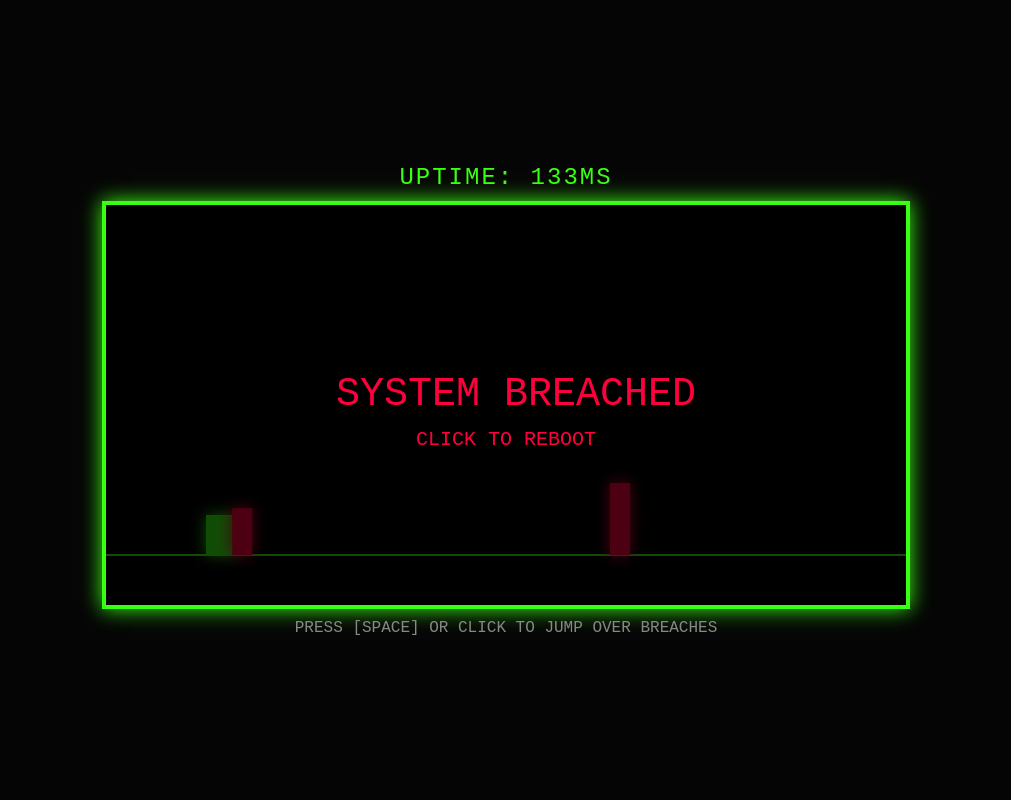
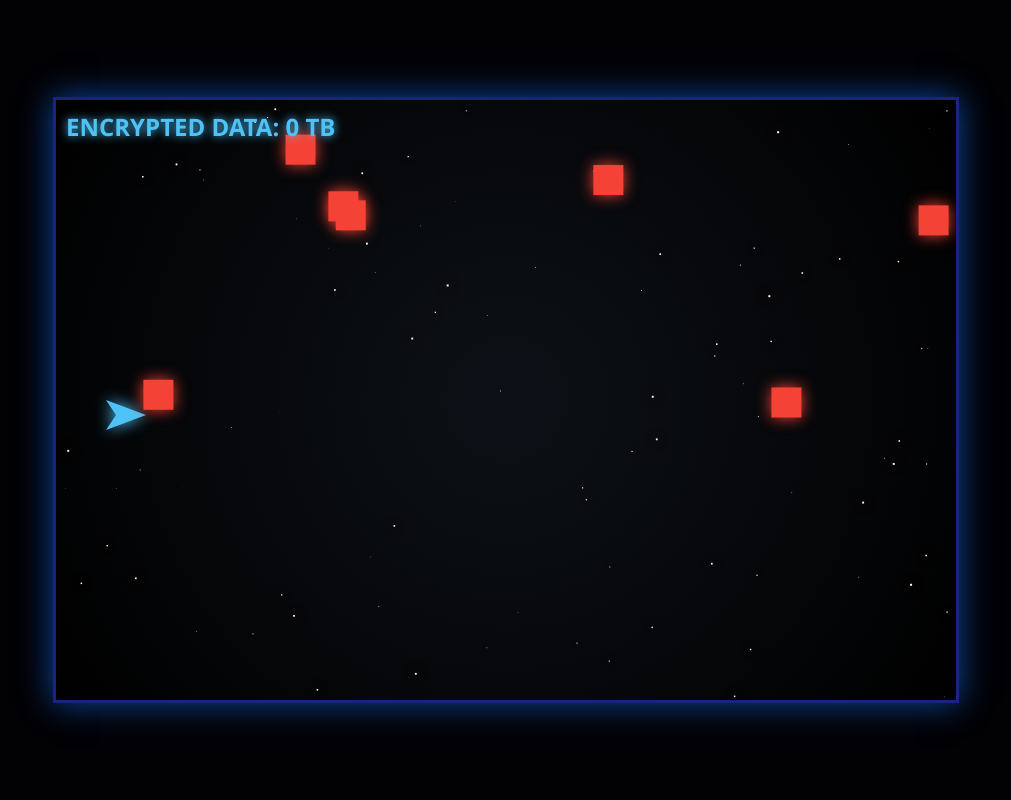
Before and after one commit to shashanksinghez-droid/Newrepo1, a Flask app: page / in a window 1280 px wide. Shown: the whole page, without its empty margins (134-1145 px from the left). Run offline with Flask 3, Linux system fonts and the light colour scheme.

Commit message:
Update index.html

```diff
--- a/templates/index.html
+++ b/templates/index.html
@@ -2,135 +2,193 @@
 <html lang="en">
 <head>
     <meta charset="UTF-8">
-    <meta name="viewport" content="width=device-width, initial-scale=1.0">
-    <title>Cyber City Runner</title>
+    <title>Azure Starfighter: Advanced Edition</title>
     <style>
-        body { margin: 0; background: #050505; color: #39ff14; font-family: 'Courier New', Courier, monospace; overflow: hidden; display: flex; flex-direction: column; align-items: center; justify-content: center; height: 100vh; }
-        canvas { background: #000; border: 4px solid #39ff14; box-shadow: 0 0 20px #39ff14; cursor: none; }
-        .stats { margin-bottom: 10px; font-size: 24px; text-transform: uppercase; letter-spacing: 2px; }
-        .instructions { margin-top: 10px; color: #888; }
+        body { margin: 0; background: #020205; color: #4fc3f7; font-family: 'Segoe UI', Tahoma, sans-serif; overflow: hidden; display: flex; justify-content: center; align-items: center; height: 100vh; }
+        #game-container { position: relative; border: 3px solid #1a237e; box-shadow: 0 0 30px #0d47a1; }
+        canvas { display: block; background: radial-gradient(circle, #0d1117 0%, #000 100%); }
+        .hud { position: absolute; top: 10px; left: 10px; pointer-events: none; }
+        .score-board { font-size: 24px; font-weight: bold; text-shadow: 0 0 10px #4fc3f7; }
     </style>
 </head>
 <body>
-    <div class="stats">Uptime: <span id="score">0</span>ms</div>
+    <div id="game-container">
+        <div class="hud">
+            <div class="score-board">ENCRYPTED DATA: <span id="score">0</span> TB</div>
+            <div id="powerup-status" style="color: #ffeb3b; font-size: 14px;"></div>
+        </div>
         <canvas id="gameCanvas"></canvas>
-    <div class="instructions">PRESS [SPACE] OR CLICK TO JUMP OVER BREACHES</div>
+    </div>
 
 <script>
 const canvas = document.getElementById('gameCanvas');
 const ctx = canvas.getContext('2d');
-        const scoreElement = document.getElementById('score');
+canvas.width = 900;
+canvas.height = 600;
 
-        canvas.width = 800;
-        canvas.height = 400;
+// --- GAME STATE ---
+let score = 0;
+let frames = 0;
+let gameActive = true;
+let powerupTimer = 0;
 
-        // Game Constants
-        const GRAVITY = 0.6;
-        const JUMP_FORCE = -12;
-        const GROUND_Y = 350;
-
-        let score = 0;
-        let gameActive = true;
-        let speed = 5;
-
-        const player = {
-            x: 100, y: GROUND_Y - 40, w: 30, h: 40,
-            dy: 0, grounded: false, color: '#39ff14'
-        };
-
-        let obstacles = [];
-
-        // Input Handling
-        function jump() {
-            if (player.grounded && gameActive) {
-                player.dy = JUMP_FORCE;
-                player.grounded = false;
+// --- CLASSES ---
+class Player {
+    constructor() {
+        this.x = 50;
+        this.y = canvas.height / 2;
+        this.w = 40;
+        this.h = 30;
+        this.speed = 7;
     }
-            if (!gameActive) location.reload();
+    draw() {
+        ctx.shadowBlur = 15; ctx.shadowColor = "#4fc3f7";
+        ctx.fillStyle = "#4fc3f7";
+        // Draw a futuristic ship shape
+        ctx.beginPath();
+        ctx.moveTo(this.x, this.y);
+        ctx.lineTo(this.x + this.w, this.y + this.h/2);
+        ctx.lineTo(this.x, this.y + this.h);
+        ctx.lineTo(this.x + 10, this.y + this.h/2);
+        ctx.closePath();
+        ctx.fill();
+    }
 }
 
-        window.addEventListener('keydown', (e) => { if (e.code === 'Space') jump(); });
-        canvas.addEventListener('mousedown', jump);
-
-        function createObstacle() {
-            if (!gameActive) return;
-            const height = 30 + Math.random() * 50;
-            obstacles.push({ x: canvas.width, y: GROUND_Y - height, w: 20, h: height });
-            setTimeout(createObstacle, 1500 - (speed * 50));
+class Projectile {
+    constructor(x, y) {
+        this.x = x; this.y = y;
+        this.radius = 3;
+        this.speed = 10;
+    }
+    draw() {
+        ctx.fillStyle = "#ffeb3b";
+        ctx.beginPath();
+        ctx.arc(this.x, this.y, this.radius, 0, Math.PI * 2);
+        ctx.fill();
+    }
+    update() { this.x += this.speed; }
 }
 
-        function update() {
-            if (!gameActive) return;
-
-            // Player Physics
-            player.dy += GRAVITY;
-            player.y += player.dy;
-
-            if (player.y + player.h > GROUND_Y) {
-                player.y = GROUND_Y - player.h;
-                player.dy = 0;
-                player.grounded = true;
+class Enemy {
+    constructor() {
+        this.x = canvas.width + 50;
+        this.y = Math.random() * (canvas.height - 40);
+        this.w = 30; this.h = 30;
+        this.speed = 3 + Math.random() * 3;
+        this.hp = 1;
+    }
+    draw() {
+        ctx.fillStyle = "#f44336";
+        ctx.shadowColor = "#f44336";
+        ctx.fillRect(this.x, this.y, this.w, this.h);
+    }
+    update() { this.x -= this.speed; }
 }
 
-            // Move Obstacles
-            obstacles.forEach((obs, index) => {
-                obs.x -= speed;
-
-                // Collision Detection
-                if (player.x < obs.x + obs.w && player.x + player.w > obs.x &&
-                    player.y < obs.y + obs.h && player.y + player.h > obs.y) {
-                    gameActive = false;
+class Particle {
+    constructor(x, y, color) {
+        this.x = x; this.y = y; this.color = color;
+        this.velocity = { x: (Math.random() - 0.5) * 5, y: (Math.random() - 0.5) * 5 };
+        this.alpha = 1;
+    }
+    draw() {
+        ctx.globalAlpha = this.alpha;
+        ctx.fillStyle = this.color;
+        ctx.fillRect(this.x, this.y, 2, 2);
+        ctx.globalAlpha = 1;
+    }
+    update() {
+        this.x += this.velocity.x;
+        this.y += this.velocity.y;
+        this.alpha -= 0.02;
+    }
 }
 
-                if (obs.x + obs.w < 0) obstacles.splice(index, 1);
+// --- ARRAYS ---
+const player = new Player();
+const projectiles = [];
+const enemies = [];
+const particles = [];
+const stars = Array.from({length: 100}, () => ({
+    x: Math.random() * canvas.width,
+    y: Math.random() * canvas.height,
+    size: Math.random() * 2,
+    speed: 0.5 + Math.random() * 2
+}));
+
+// --- INPUTS ---
+const keys = {};
+window.onkeydown = (e) => keys[e.code] = true;
+window.onkeyup = (e) => keys[e.code] = false;
+
+function shoot() {
+    projectiles.push(new Projectile(player.x + player.w, player.y + player.h/2));
+}
+
+// --- ENGINE ---
+function animate() {
+    if (!gameActive) return;
+    requestAnimationFrame(animate);
+    ctx.clearRect(0, 0, canvas.width, canvas.height);
+
+    // 1. Draw Parallax Stars
+    stars.forEach(s => {
+        ctx.fillStyle = "#fff";
+        ctx.fillRect(s.x, s.y, s.size, s.size);
+        s.x -= s.speed;
+        if (s.x < 0) s.x = canvas.width;
     });
 
-            score++;
-            speed += 0.001; // Get faster over time
-            scoreElement.innerText = score;
+    // 2. Handle Player Movement
+    if (keys['ArrowUp'] && player.y > 0) player.y -= player.speed;
+    if (keys['ArrowDown'] && player.y < canvas.height - player.h) player.y += player.speed;
+    player.draw();
+
+    // 3. Handle Projectiles
+    if (frames % 10 === 0 && (keys['Space'] || keys['KeyX'])) shoot();
+    projectiles.forEach((p, i) => {
+        p.update(); p.draw();
+        if (p.x > canvas.width) projectiles.splice(i, 1);
+    });
+
+    // 4. Handle Enemies
+    if (frames % 40 === 0) enemies.push(new Enemy());
+    enemies.forEach((e, ei) => {
+        e.update(); e.draw();
+
+        // Collision: Enemy vs Player
+        if (player.x < e.x + e.w && player.x + player.w > e.x && player.y < e.y + e.h && player.y + player.h > e.y) {
+            gameActive = false;
+            alert("SYSTEM FAILURE! Final Score: " + score);
+            location.reload();
         }
 
-        function draw() {
-            ctx.clearRect(0, 0, canvas.width, canvas.height);
-
-            // Draw Ground
-            ctx.strokeStyle = '#39ff14';
-            ctx.lineWidth = 2;
-            ctx.beginPath();
-            ctx.moveTo(0, GROUND_Y);
-            ctx.lineTo(canvas.width, GROUND_Y);
-            ctx.stroke();
-
-            // Draw Player (Neon Box)
-            ctx.shadowBlur = 15;
-            ctx.shadowColor = player.color;
-            ctx.fillStyle = player.color;
-            ctx.fillRect(player.x, player.y, player.w, player.h);
-
-            // Draw Obstacles (Security Breaches)
-            ctx.shadowColor = '#ff003c';
-            ctx.fillStyle = '#ff003c';
-            obstacles.forEach(obs => {
-                ctx.fillRect(obs.x, obs.y, obs.w, obs.h);
+        // Collision: Projectile vs Enemy
+        projectiles.forEach((p, pi) => {
+            if (p.x > e.x && p.x < e.x + e.w && p.y > e.y && p.y < e.y + e.h) {
+                // Create particles
+                for(let k=0; k<10; k++) particles.push(new Particle(e.x, e.y, "#f44336"));
+                enemies.splice(ei, 1);
+                projectiles.splice(pi, 1);
+                score += 10;
+                document.getElementById('score').innerText = score;
+            }
         });
 
-            if (!gameActive) {
-                ctx.shadowBlur = 0;
-                ctx.fillStyle = "rgba(0,0,0,0.7)";
-                ctx.fillRect(0,0, canvas.width, canvas.height);
-                ctx.fillStyle = "#ff003c";
-                ctx.font = "40px Courier New";
-                ctx.fillText("SYSTEM BREACHED", 230, 200);
-                ctx.font = "20px Courier New";
-                ctx.fillText("CLICK TO REBOOT", 310, 240);
+        if (e.x + e.w < 0) enemies.splice(ei, 1);
+    });
+
+    // 5. Particles
+    particles.forEach((p, i) => {
+        if (p.alpha <= 0) particles.splice(i, 1);
+        else { p.update(); p.draw(); }
+    });
+
+    frames++;
 }
 
-            update();
-            requestAnimationFrame(draw);
-        }
-
-        createObstacle();
-        draw();
+animate();
 </script>
 </body>
 </html>
```
Lines whose indentation alone changed are shown as unchanged.
